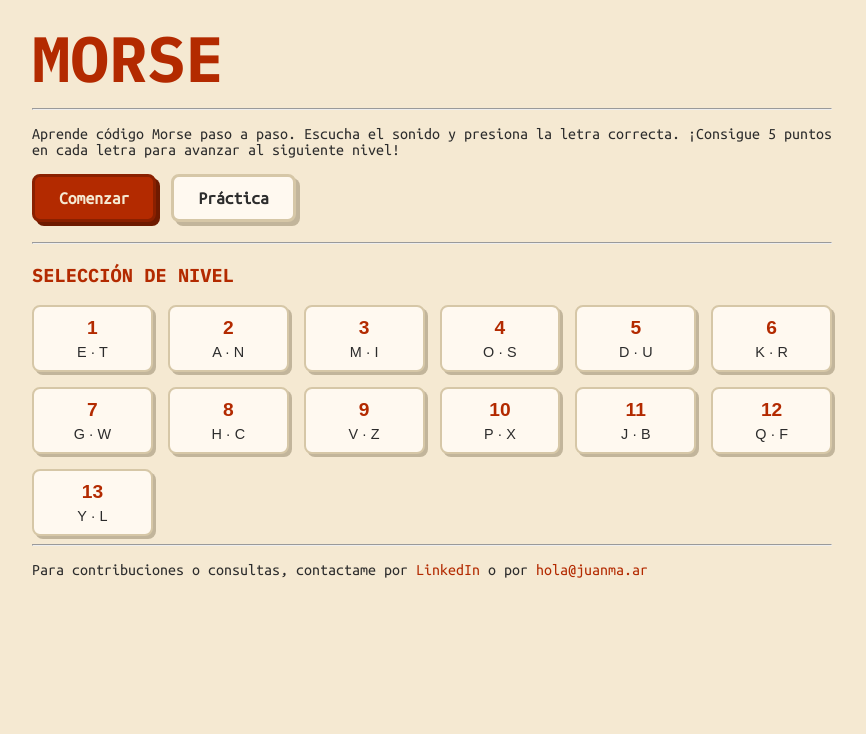
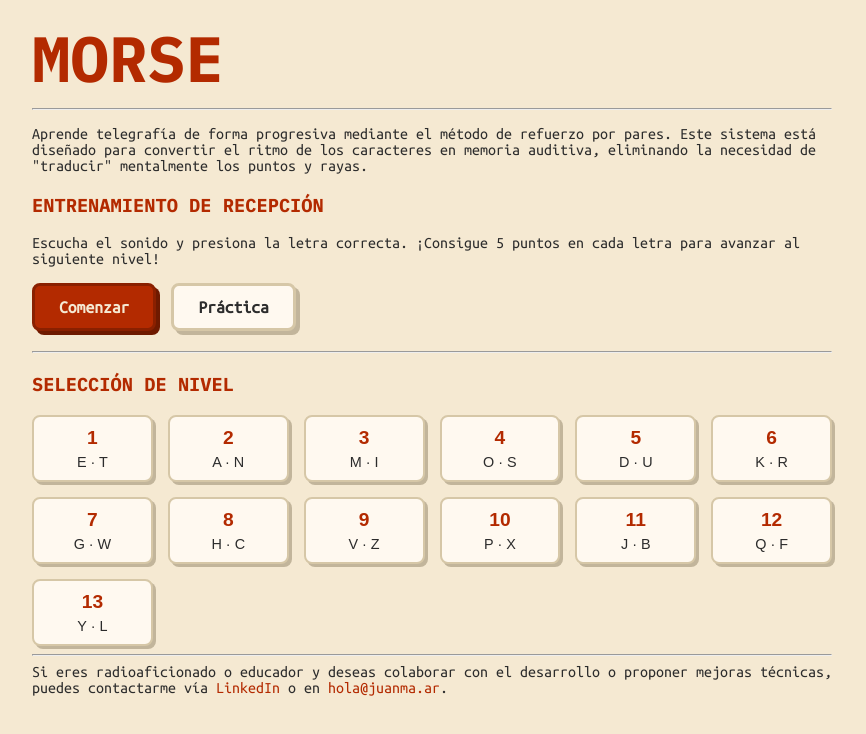
Before and after one commit to espinosajuanma/morse, a React (Vite) app: page / in a window 1280 px wide. Shown: the top 734 px of the page, without its empty margins (208-1074 px from the left). Built offline with nearby package versions, Linux system fonts and the light colour scheme; a web font is replaced by a local one.

Commit message:
Improved copy and cleanup

```diff
--- a/index.html
+++ b/index.html
@@ -23,10 +23,30 @@
     <link rel="sitemap" type="application/xml" title="Sitemap" href="%VITE_APP_URL%/sitemap.xml" />
   </head>
   <body>
-    <main id="root" class="container">
-      <h1>Morse</h1>
-      <p>Aprende el código Morse paso a paso con un juego interactivo de reconocimiento auditivo, niveles progresivos y práctica de transmisión.</p>
-    </main>
+    <div class="container">
+      <header>
+        <h1 id="logo">Morse</h1>
+        <hr>
+        <div id="introduction">
+          <p>
+            Aprende telegrafía de forma progresiva mediante el método de
+            refuerzo por pares. Este sistema está diseñado para convertir el
+            ritmo de los caracteres en memoria auditiva, eliminando la necesidad
+            de "traducir" mentalmente los puntos y rayas.
+          </p>
+        </div>
+      </header>
+
+      <main id="root">
+      </main>
+
+      <hr>
+      <footer>
+        Si eres radioaficionado o educador y deseas colaborar con el desarrollo
+        o proponer mejoras técnicas, puedes contactarme vía <a target="_blank" rel="noreferrer" href="https://www.linkedin.com/in/espinosajuanma">LinkedIn</a>
+        o en <a href="mailto:hola@juanma.ar">hola@juanma.ar</a>.
+      </footer>
+    </div>
     <script type="module" src="/src/main.jsx"></script>
   </body>
 </html>
--- a/src/App.jsx
+++ b/src/App.jsx
@@ -20,10 +20,8 @@ function Menu() {
 
   return (
     <div id="menu">
-      <div id="introduction">
-        <p>Aprende código Morse paso a paso. Escucha el sonido y presiona la letra correcta. ¡Consigue 5 puntos en cada letra para avanzar al siguiente nivel!</p>
-      </div>
-
+      <h3>Entrenamiento de recepción</h3>
+      <p>Escucha el sonido y presiona la letra correcta. ¡Consigue 5 puntos en cada letra para avanzar al siguiente nivel!</p>
       <div className="menu-actions">
         <button className="btn-primary main-action" onClick={() => startGame(0)}>
           Comenzar
@@ -37,11 +35,7 @@ function Menu() {
       <h3>Selección de Nivel</h3>
       <div className="level-grid">
         {LEVELS.map((level, index) => (
-          <button
-            key={level.id}
-            className="level-btn"
-            onClick={() => startGame(index)}
-          >
+          <button key={level.id} className="level-btn" onClick={() => startGame(index)}>
             <span className="level-num">{level.id}</span>
             <span className="level-letters">{level.letters.join(' · ')}</span>
           </button>
@@ -56,22 +50,12 @@ function App() {
 
   return (
     <>
-      <div id="logo">Morse</div>
-      <hr />
-
       <Routes>
         <Route path="/" element={<Menu />} />
         <Route path="/reception/:level" element={<ReceptionGame onBack={() => navigate('/')} />} />
         <Route path="/practice" element={<Practice onBack={() => navigate('/')} />} />
         <Route path="*" element={<NotFound />} />
       </Routes>
-
-      <hr />
-      <div id="contribute">
-        <p>
-          Para contribuciones o consultas, contactame por <a target="_blank" rel="noreferrer" href="https://www.linkedin.com/in/espinosajuanma">LinkedIn</a> o por <a href="mailto:hola@juanma.ar">hola@juanma.ar</a>
-        </p>
-      </div>
     </>
   );
 }
--- a/src/components/Practice.jsx
+++ b/src/components/Practice.jsx
@@ -32,7 +32,7 @@ export default function Practice({ onBack }) {
   return (
     <div className="practice-container">
       <div className="game-header">
-        <h2>Práctica de Transmisión</h2>
+        <h3>Práctica de Transmisión</h3>
         <button className="btn-secondary" onClick={onBack}>Volver</button>
       </div>
       <p>Toca punto o raya para escribir. El sistema traducirá tu código a letras.</p>
@@ -49,6 +49,8 @@ export default function Practice({ onBack }) {
         {morseInput}
       </div>
 
+      <hr />
+      <h3>Alfabeto Internacional</h3>
       <MorseTable />
     </div>
   );
--- a/src/index.css
+++ b/src/index.css
@@ -28,7 +28,7 @@ h1,h2,h3,h4,h5 {
     text-transform: uppercase;
 }
 
-main {
+.container {
     width: 50rem;
     padding: 1rem;
 }
@@ -38,6 +38,8 @@ main {
     color: var(--red);
     text-transform: uppercase;
     font-size: 4rem;
+    padding: 0px;
+    margin: 0px;
 }
 
 .morse {
@@ -47,43 +49,6 @@ main {
 #minigame {
     display: flex;
 }
-
-/*
-#display {
-    background-color: #2c2c2c;
-    color: var(--red-screen);
-    font-family: var(--font-family), monospace;
-    font-size: 48px;
-    border-radius: 8px;
-    user-select: none;
-    padding: 30px 40px;
-    font-size: 32px;
-}
-
-#buttons {
-    display: flex;
-    justify-content: center;
-    gap: 30px;
-    user-select: none;
-}
-
-.button {
-    background-color: #fff9f0;
-    border: 3px solid #d6c7a7;
-    border-radius: 8px;
-    padding: 30px 40px;
-    font-size: 48px;
-    font-weight: bold;
-    cursor: pointer;
-    box-shadow: 5px 5px 0 #c2b59b;
-    transition: transform 0.1s ease;
-}
-
-.button:active {
-    transform: translate(2px, 2px);
-    box-shadow: 3px 3px 0 #c2b59b;
-}
-*/
 
 #buttons {
     display: flex;
```
